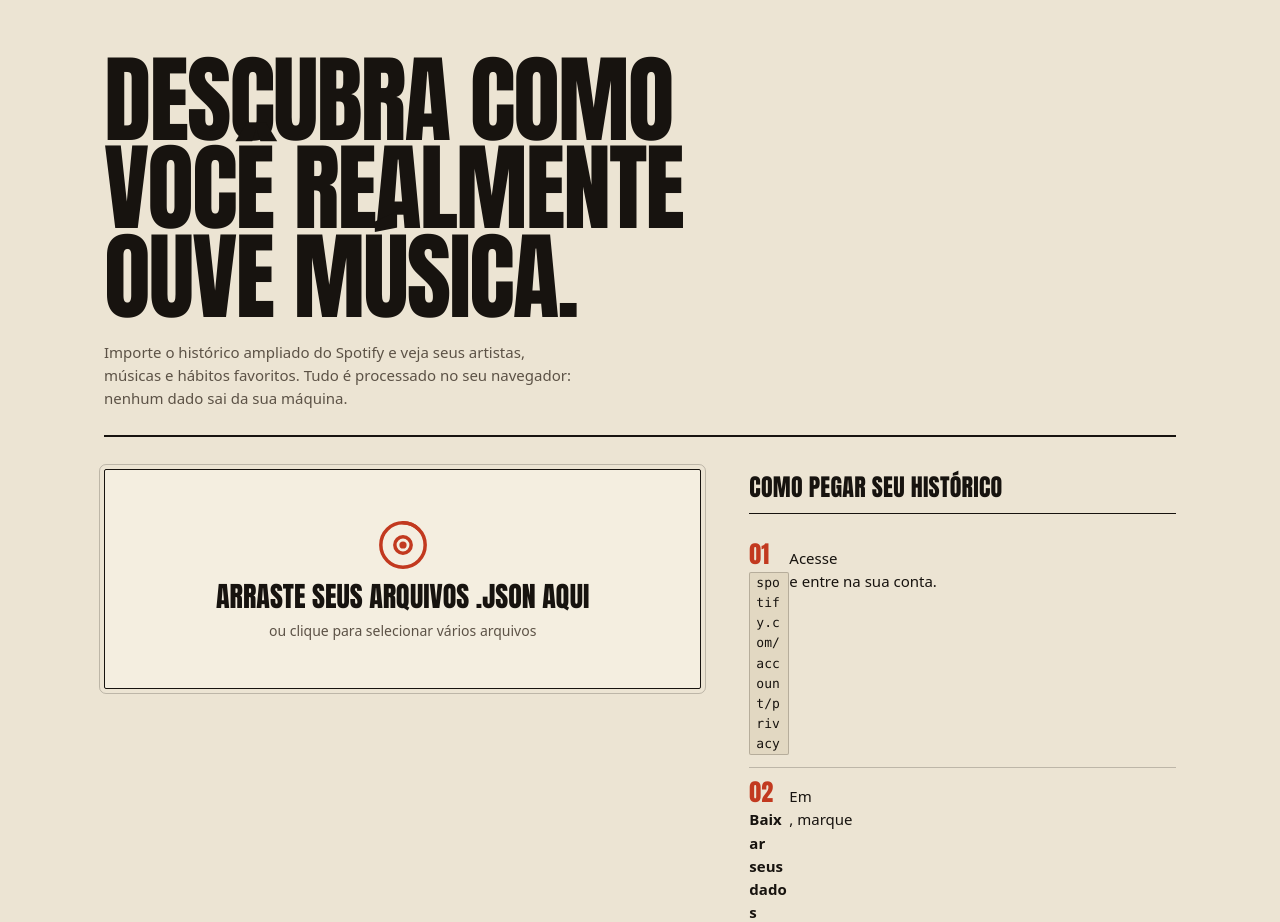
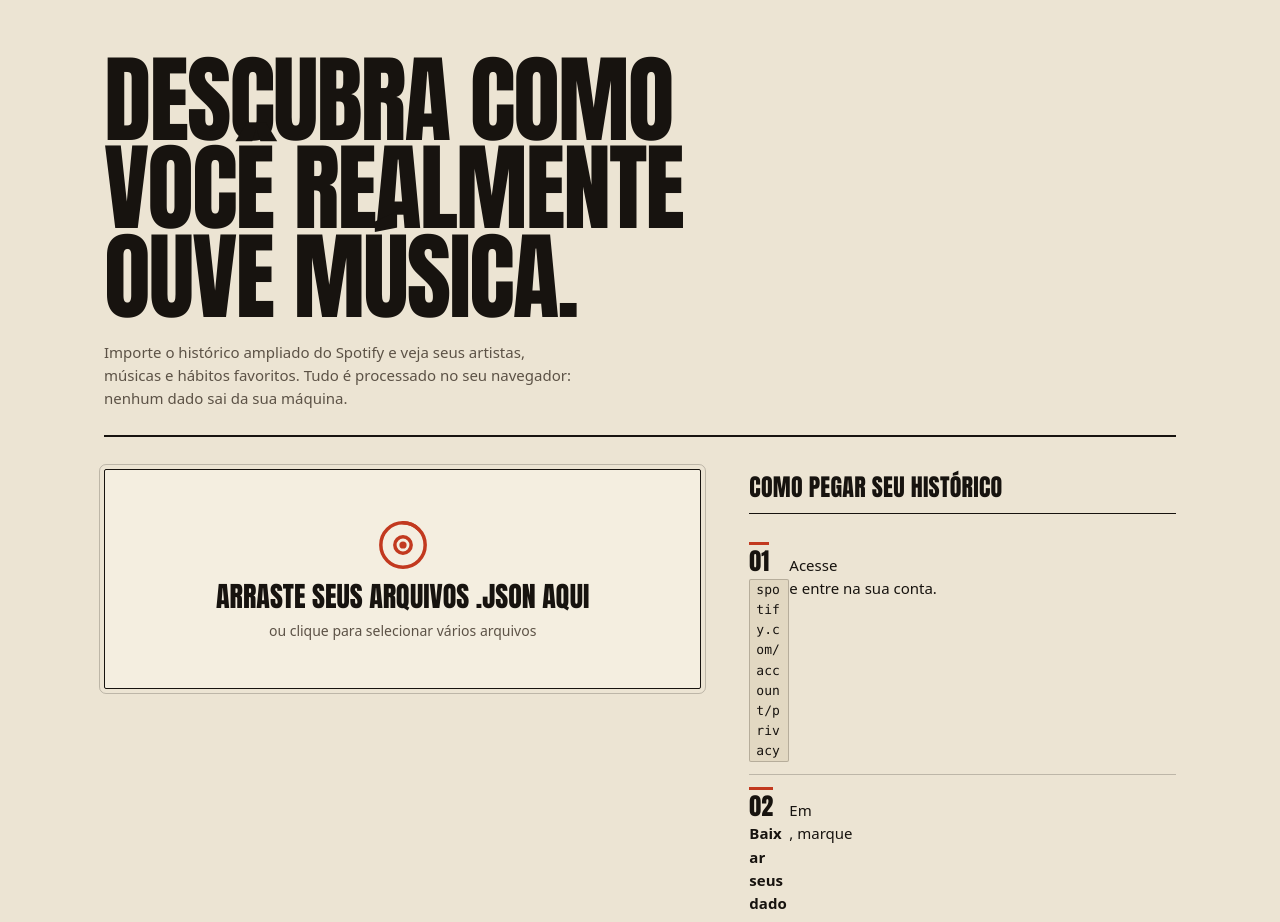
Before and after one commit to pedroag7/spotify-data-analyzer, a React (Vite) app: page / in a window 1280 px wide. Shown: the top 922 px of the page. Built offline with nearby package versions, Linux system fonts and the light colour scheme; a web font is replaced by a local one.

Commit message:
fix: upload grid with errors and numeral contrast

```diff
--- a/src/App.css
+++ b/src/App.css
@@ -185,7 +185,10 @@
   font-weight: 700;
   font-size: 1.5rem;
   line-height: 1;
-  color: var(--accent);
+  color: var(--text);
+  justify-self: start;
+  padding-top: 4px;
+  border-top: 3px solid var(--accent);
 }
 
 .how-to strong {
@@ -222,7 +225,6 @@
 }
 
 .error-box {
-  grid-column: 1 / -1;
   padding: 14px 16px;
   color: var(--danger);
   background: var(--card);
@@ -256,6 +258,21 @@
 
   .hero {
     grid-column: 1 / -1;
+  }
+
+  .dropzone {
+    grid-column: 1;
+    grid-row: 2;
+  }
+
+  .error-box {
+    grid-column: 1;
+    grid-row: 3;
+  }
+
+  .how-to {
+    grid-column: 2;
+    grid-row: 2 / span 2;
   }
 }
 /* ---------- Dashboard ---------- */
```
